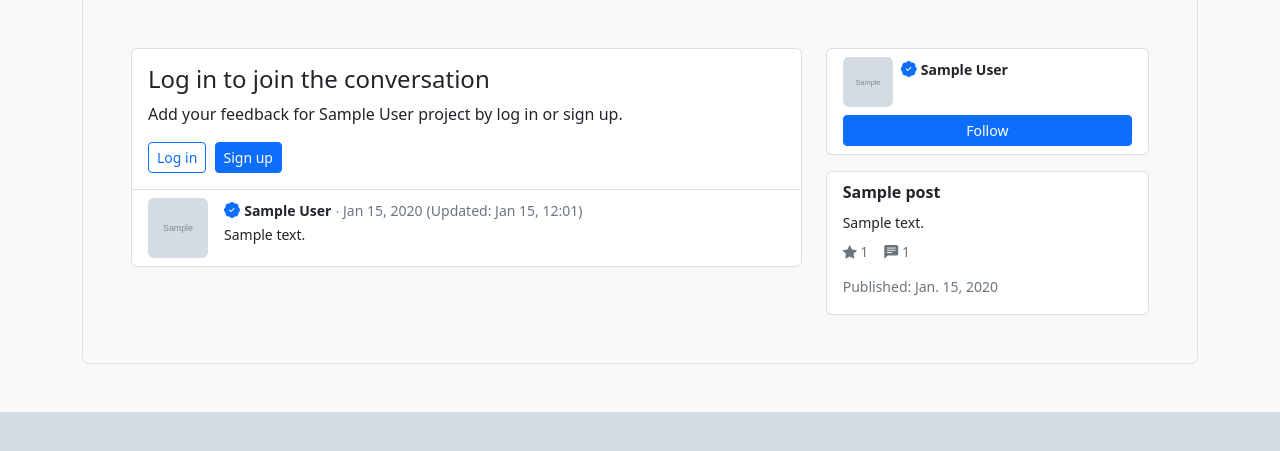
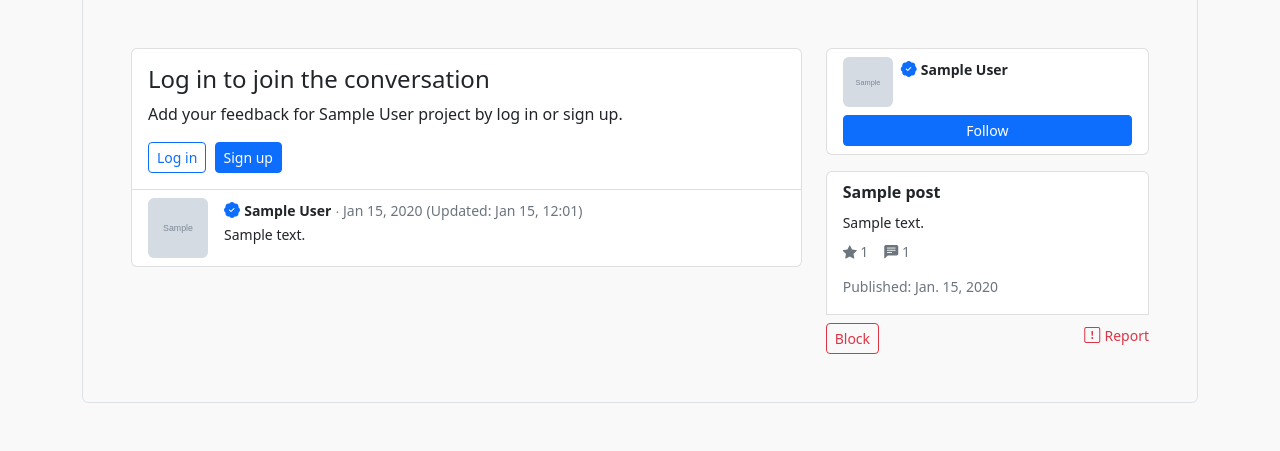
Before and after one commit to HardCodeMatter/photogram, a Django app: page /post/1/ in a window 1280 px wide. Shown: the part 1260-1711 px from the top of the page. Before the commit the page ends 1672 px from the top, so only its background shows below. Run offline with Django 4.2, Linux system fonts and the light colour scheme; tables that the repository leaves empty hold one stand-in row (values such as "Sample post"); grey boxes marked "Sample" are stand-in pictures; some libraries are stand-ins or nearby versions.

Commit message:
Dashboard merged Report (#1)
* Created Report create views, added Report Service and configured layout.

* Added Post status view and is_active field in model.

* Created User service, added new report fields to User and Report models, configured views and layout.

```diff
--- a/main/models.py
+++ b/main/models.py
@@ -10,6 +10,7 @@ class Post(models.Model):
     author = models.ForeignKey(User, on_delete=models.CASCADE)
     likes = models.ManyToManyField(User, blank=True, related_name='likes')
     date_published = models.DateField(('published date'), default=timezone.now)
+    is_active = models.BooleanField(('active'), default=True)
 
     def __str__(self) -> str:
         return self.title
@@ -24,3 +25,15 @@ class Comment(models.Model):
 
     def __str__(self) -> str:
         return f'Comment {self.pk}'
+
+
+class Report(models.Model):
+    reason = models.CharField(('reason'), max_length=30)
+    post = models.ForeignKey(Post, on_delete=models.CASCADE)
+    post_author = models.ForeignKey(User, on_delete=models.CASCADE, default=None, related_name='post_author')
+    report_author = models.ForeignKey(User, on_delete=models.CASCADE, default=None, related_name='report_author')
+    is_agreed = models.BooleanField(('agree'), default=False)
+    date_reported = models.DateTimeField(('reported date'), default=timezone.now)
+
+    def __str__(self) -> str:
+        return f'Report {self.pk}'
--- a/main/services.py
+++ b/main/services.py
@@ -1,5 +1,5 @@
 from typing import List, Dict
-from main.models import Post, Comment
+from main.models import Post, Comment, Report
 
 
 class PostService:
@@ -68,3 +68,37 @@ class CommentService:
         """Deletes an existing Comment record in the database"""
         object = Comment.objects.get(id=id)
         object.delete()
+
+
+class ReportService:
+    def get_objects(self) -> List[Report]:
+        """Returns a queryset of all Report records in the database"""
+        return Report.objects.all()
+
+    def filter_objects(self, **data: Dict) -> List[Report]:
+        """Returns a queryset of filtered Report records in the database"""
+        return Report.objects.filter(**data)
+
+    def get_object_by_id(self, id: int) -> Report:
+        """Returns a single Report record by id"""
+        return Report.objects.get(id=id)
+
+    def create_object(self, **data: Dict) -> Report:
+        """Creates a new Report record in the database"""
+        return Report.objects.create(**data)
+
+    def update_object(self, id: int, **data: Dict) -> Report:
+        """Updates an existing Report record in the database"""
+        object = Report.objects.get(id=id)
+
+        for key, value in data.items():
+            setattr(object, key, value)
+
+        object.save()
+
+        return object
+
+    def delete_object(self, id: int) -> None:
+        """Deletes an existing Report record in the database"""
+        object = Report.objects.get(id=id)
+        object.delete()
--- a/main/templates/main/post_detail.html
+++ b/main/templates/main/post_detail.html
@@ -151,10 +151,25 @@
                                     </div>
                                 </div>
                             </div>
+
+                            <div class="d-flex justify-content-between mt-2">
+                                <form action="{% url 'post_status' post.id %}" method="post">
+                                    {% csrf_token %}
+
+                                    <button class="btn btn-sm btn-outline-danger" type="submit">Block</button>
+                                </form>
+
+                                <a class="text-danger text-decoration-none" href="#" type="button" data-bs-toggle="offcanvas" data-bs-target="#offcanvasReportPost" aria-controls="offcanvasReportPost">
+                                    <i class="bi bi-exclamation-square"></i>
+                                    <small>Report</small>
+                                </a>
+                            </div>
                         </div>
                     </div>
                 </div>
             </div>
         </div>
     </div>
+
+    {% include 'main/report_create.html' %}
 {% endblock %}
--- /dev/null
+++ b/main/templates/main/report_create.html
@@ -0,0 +1,18 @@
+{% load crispy_forms_tags %}
+
+<div class="offcanvas offcanvas-end" tabindex="-1" id="offcanvasReportPost" aria-labelledby="offcanvasReportPostLabel">
+    <div class="offcanvas-header">
+        <h5 class="offcanvas-title" id="offcanvasReportPostLabel">Reporting post</h5>
+        <button type="button" class="btn-close" data-bs-dismiss="offcanvas" aria-label="Close"></button>
+    </div>
+
+    <div class="offcanvas-body">
+        <form action="{% url 'report_create' post.id %}" method="post">
+            {% csrf_token %}
+
+            <input type="text" name="reason">
+
+            <button class="btn btn-sm btn-primary" type="submit">Send</button>
+        </form>
+    </div>
+</div>
--- a/main/urls.py
+++ b/main/urls.py
@@ -12,4 +12,7 @@ urlpatterns = [
     path('comment/<int:id>/delete/', views.comment_delete_view, name='comment_delete'),
 
     path('post/<int:id>/like/', views.like_add_view, name='like_add'),
+
+    path('post/<int:id>/report/', views.report_create_view, name='report_create'),
+    path('post/<int:id>/status/', views.post_status_view, name='post_status')
 ]
--- a/main/views.py
+++ b/main/views.py
@@ -3,7 +3,7 @@
 from django.utils import timezone
 from typing import List
 from main.models import Post, Comment
-from main.services import PostService, CommentService
+from main.services import PostService, CommentService, ReportService
 from main.forms import PostForm, CommentForm, CommentUpdateForm
 
 
@@ -171,3 +171,40 @@
     comment_service.delete_object(id)
 
     return redirect(f'/post/{comment.post_id}/')
+
+
+@login_required
+def report_create_view(request: HttpResponse, id: int) -> HttpResponse:
+    post_service = PostService()
+    post: Post = post_service.get_object_by_id(id)
+
+    report_service = ReportService()
+
+    if request.method == 'POST':
+        report_service.create_object(
+            reason=request.POST.get('reason'),
+            post=post,
+            post_author=post.author,
+            report_author=request.user,
+        )
+
+        return redirect(f'/post/{post.id}/')
+
+    context = {
+        'post': post,
+    }
+
+    return render(request, 'main/report_create.html', context)
+
+@login_required
+def post_status_view(request: HttpResponse, id: int) -> HttpResponse:
+    """Must be in the admin panel"""
+    post_service = PostService()
+    post: Post = post_service.get_object_by_id(id)
+
+    post_service.update_object(
+        id,
+        is_active=not post.is_active,
+    )
+
+    return redirect(f'/post/{post.id}/')
--- a/user/models.py
+++ b/user/models.py
@@ -31,6 +31,9 @@ class User(AbstractBaseUser, PermissionsMixin):
     is_active = models.BooleanField(('active'), default=True)
     is_verified = models.BooleanField(('verified'), default=False)
 
+    report_amount = models.IntegerField(('count of report'), default=0)
+    report_date = models.DateTimeField(('time of report'), null=True)
+
     role = models.ForeignKey(Role, on_delete=models.CASCADE, default=1)
 
     objects = UserManager()
```
Also changed, not shown: main/admin.py (+28 -3 lines), user/admin.py (+6 -1 lines), main/migrations/0003_report.py (added), main/migrations/0004_post_is_active.py (added), main/migrations/0005_remove_report_author_report_post_author_and_more.py (added), main/migrations/0006_delete_report.py (added), main/migrations/0007_report.py (added), user/migrations/0003_user_report_amount_user_report_date.py (added).
